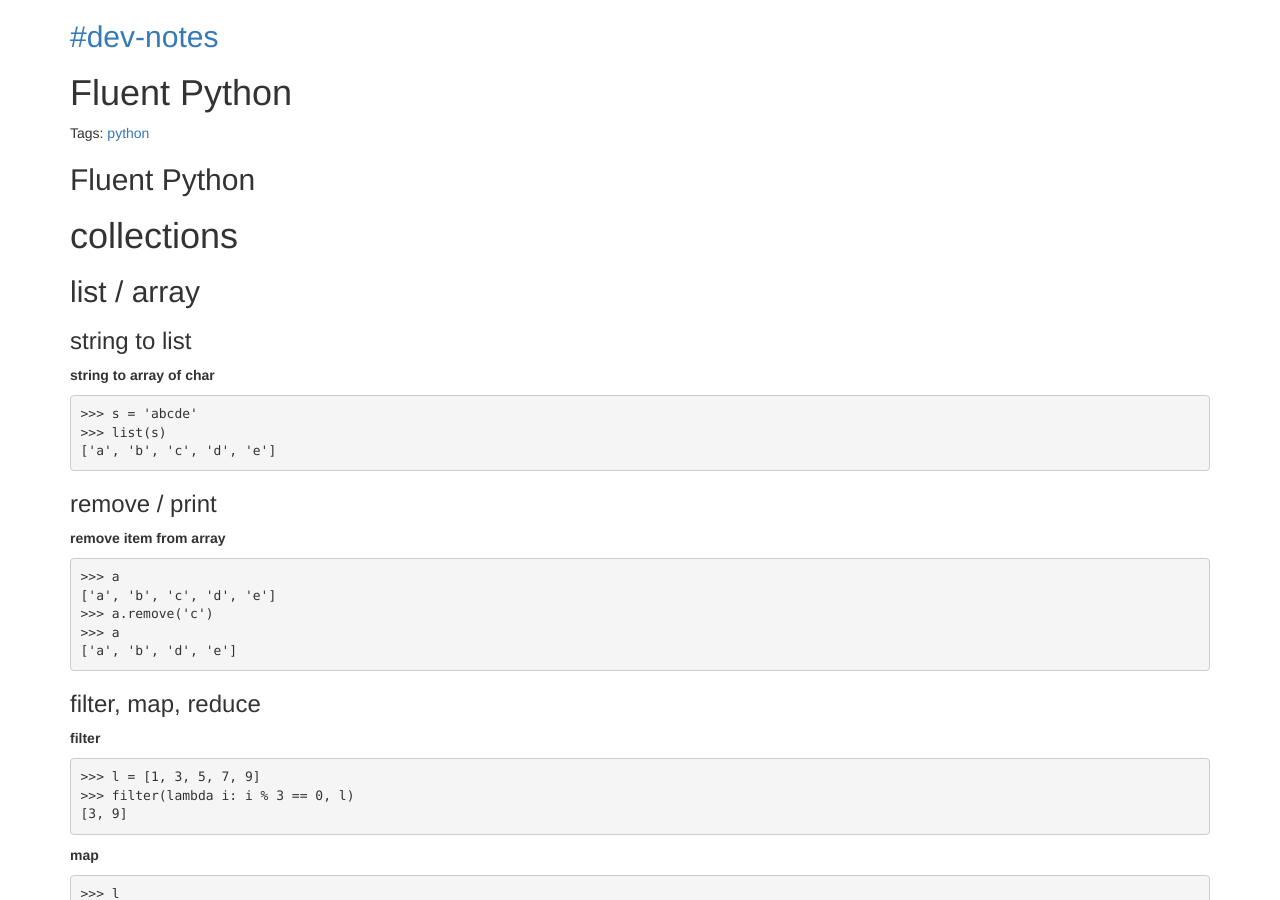
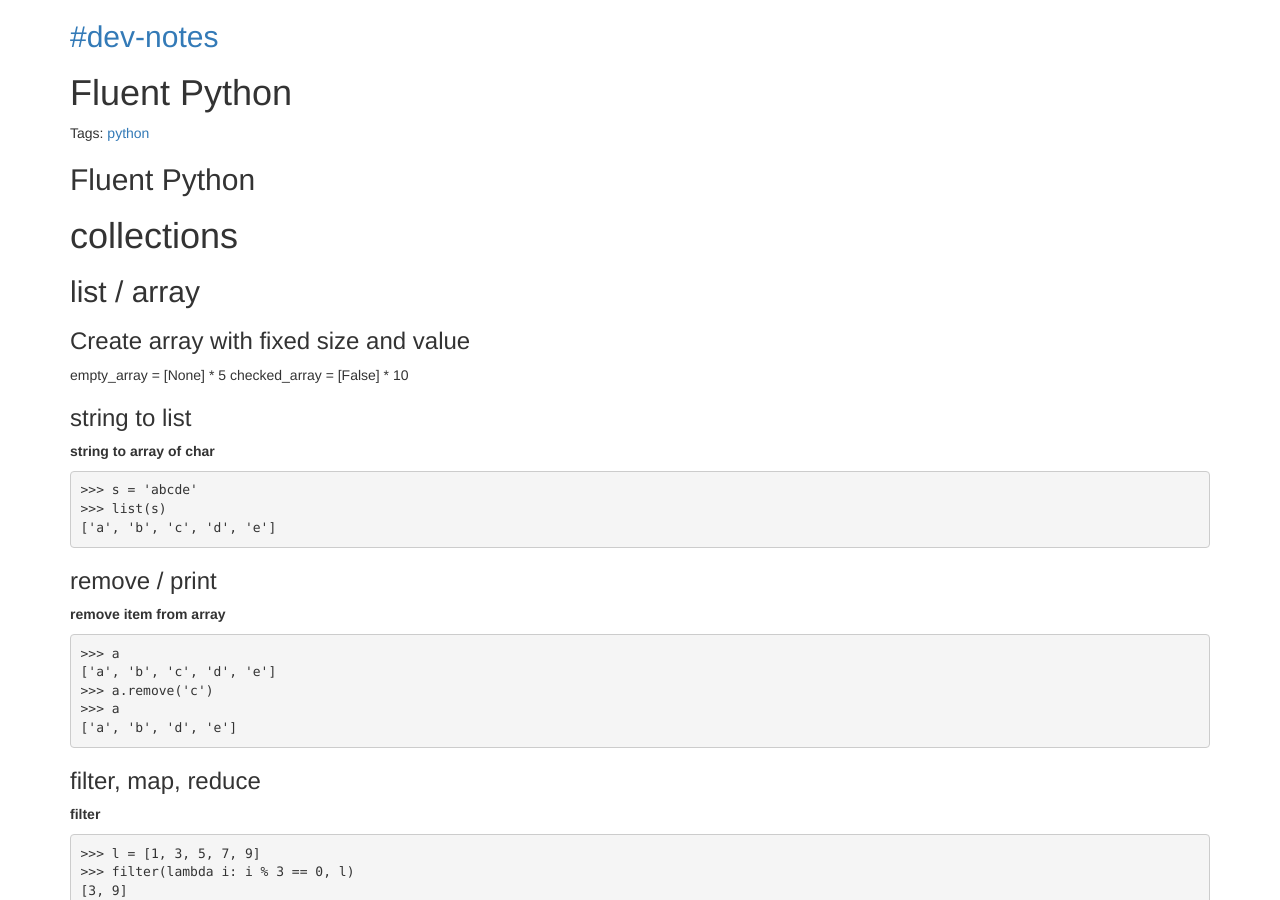
Before and after one commit to gary-liguoliang/notes, a Jekyll site: the page built from _posts/2016-03-16-python-fluent-python.md, in a window 1280 px wide and 900 px high. Built offline with Jekyll 4.4.1, drawn with Linux system fonts in a browser that asks for light colours.

Commit message:
Update 2016-03-16-python-fluent-python.md

```diff
--- a/_posts/2016-03-16-python-fluent-python.md
+++ b/_posts/2016-03-16-python-fluent-python.md
@@ -11,6 +11,10 @@ Fluent Python
 # collections
 
 ## list / array
+
+### Create array with fixed size and value
+empty_array = [None] * 5
+checked_array = [False] * 10
 
 ### string to list
 **string to array of char**
```
